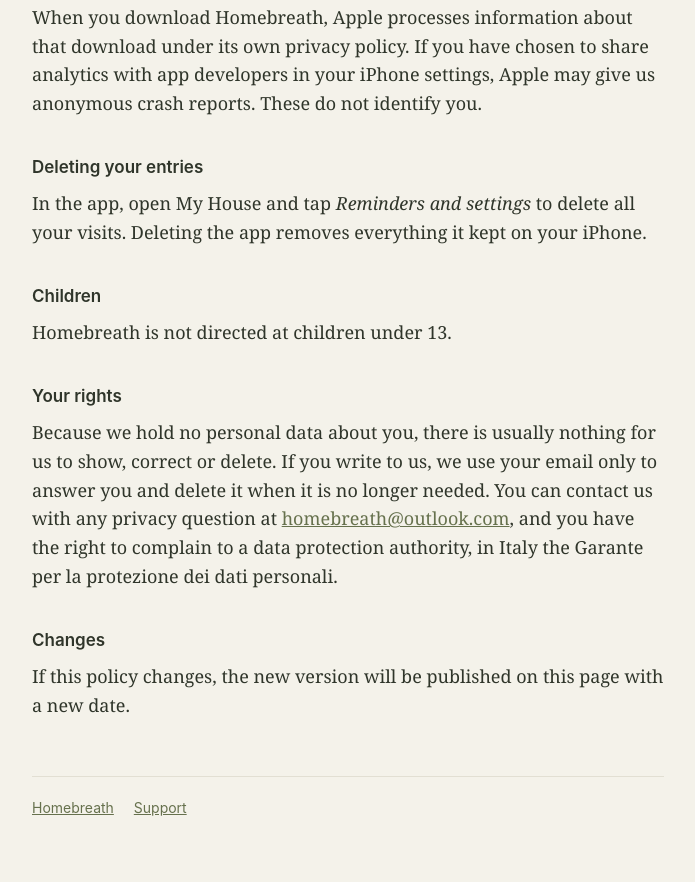
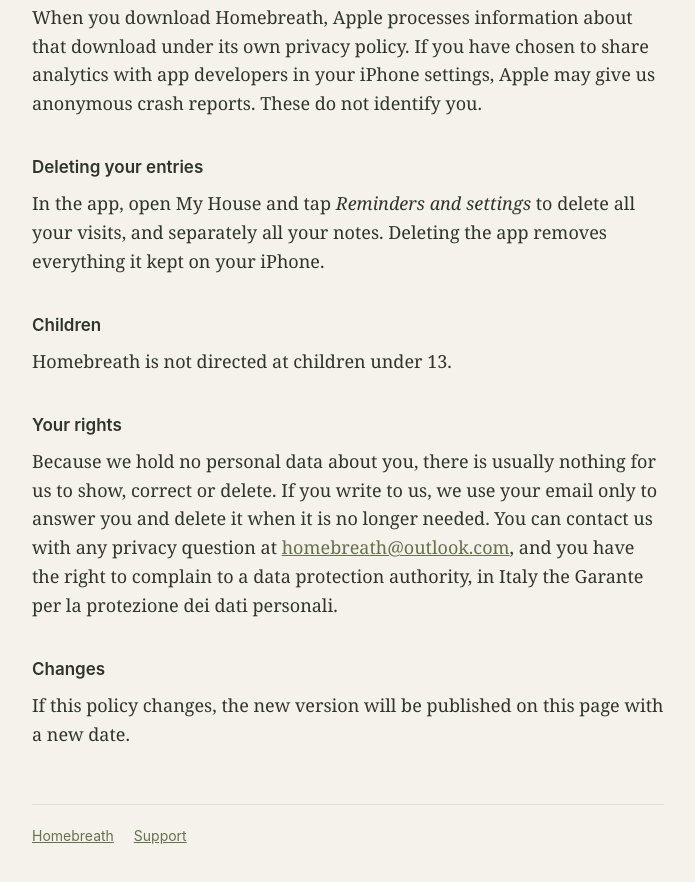
Before and after one commit to Homebreath/homebreath.github.io, a plain HTML site: page privacy/index.html in a window 1280 px wide. Shown: the part 1327-2209 px from the top of the page, without its empty margins (292-987 px from the left). Drawn offline with Linux system fonts and the light colour scheme.

Commit message:
Support en privacy: ook alle notities verwijderen
Co-Authored-By: Claude Opus 5.5 <noreply@anthropic.com>
Claude-Session: https://claude.ai/code/session_01URsLsQ7tkHuKqypdq12SJJ

```diff
--- a/privacy/index.html
+++ b/privacy/index.html
@@ -36,7 +36,7 @@
   <p>When you download Homebreath, Apple processes information about that download under its own privacy policy. If you have chosen to share analytics with app developers in your iPhone settings, Apple may give us anonymous crash reports. These do not identify you.</p>
 
   <h2>Deleting your entries</h2>
-  <p>In the app, open My House and tap <em>Reminders and settings</em> to delete all your visits. Deleting the app removes everything it kept on your iPhone.</p>
+  <p>In the app, open My House and tap <em>Reminders and settings</em> to delete all your visits, and separately all your notes. Deleting the app removes everything it kept on your iPhone.</p>
 
   <h2>Children</h2>
   <p>Homebreath is not directed at children under 13.</p>
```
Also changed, not shown: support/index.html (+1 -1 lines).
